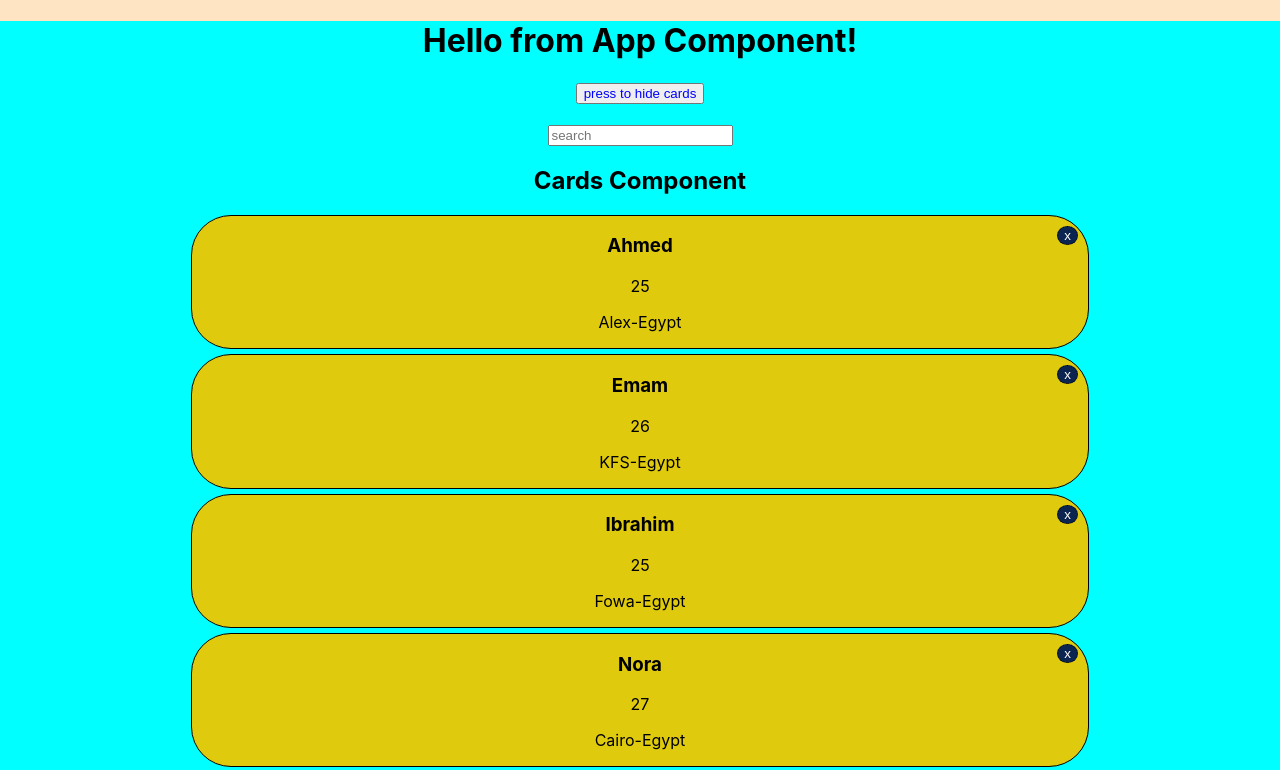
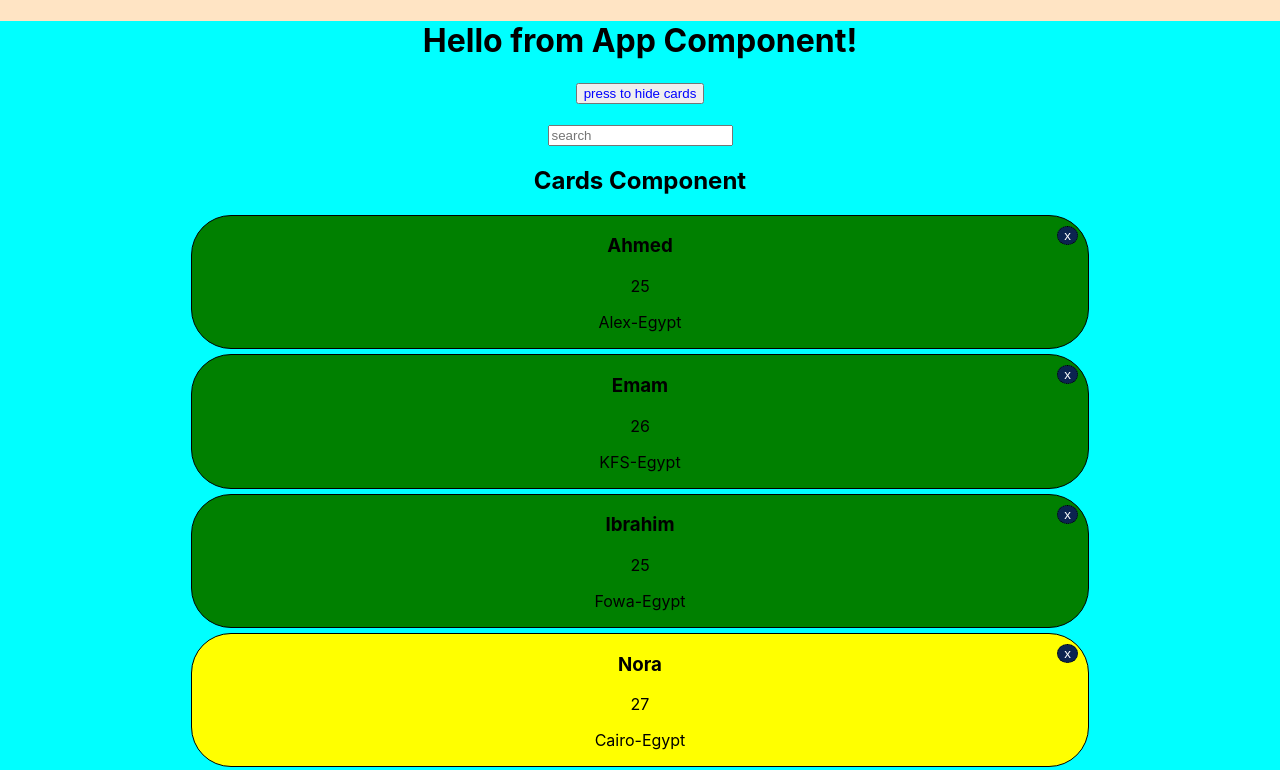
Before and after one commit to AhmedGhobashi/react-01, a React (Create React App) app: page / in a window 1280 px wide. Shown: the top 770 px of the page. Built offline with nearby package versions, Linux system fonts and the light colour scheme.

Commit message:
just added key on the list of cards

```diff
--- a/src/App/App.js
+++ b/src/App/App.js
@@ -33,6 +33,7 @@ function App() {
   // ### USE STATE ###
   const [state, setState] = useState([
     {
+      id: 1,
       name: "Ahmed",
       age: 25,
       address: "Alex-Egypt",
@@ -40,6 +41,7 @@ function App() {
       gender: "male",
     },
     {
+      id: 2,
       name: "Emam",
       age: 26,
       address: "KFS-Egypt",
@@ -47,6 +49,7 @@ function App() {
       gender: "male",
     },
     {
+      id: 3,
       name: "Ibrahim",
       age: 25,
       address: "Fowa-Egypt",
@@ -54,6 +57,7 @@ function App() {
       gender: "male",
     },
     {
+      id: 4,
       name: "Nora",
       age: 27,
       address: "Cairo-Egypt",
@@ -61,6 +65,7 @@ function App() {
       gender: "female",
     },
     {
+      id: 5,
       name: "Noor",
       age: 26,
       address: "Assuit-Egypt",
@@ -68,6 +73,7 @@ function App() {
       gender: "female",
     },
     {
+      id: 6,
       name: "Noreen",
       age: 28,
       address: "Cairo-Egypt",
@@ -83,23 +89,22 @@ function App() {
   const [theNames, setTheNames] = useState("");
 
   // // ### handling deleting ###
-  // const deleteItem = (e, clickedIndex)=>{
-  //     console.log(e, clickedIndex); // to test the clicked item and it's index
+  // const deleteItem = (e, selectedID)=>{
+  //     console.log(e, selectedID); // to test the clicked item and it's index
 
-  //     const itemsAfterDeleting = state.filter((el, el_Ind)=> clickedIndex !== el_Ind )
+  //     const itemsAfterDeleting = state.filter((el, el_Ind)=> selectedID !== el_Ind )
   //     console.log(itemsAfterDeleting); // to test
   //     setState(itemsAfterDeleting);
   //   }
 
 
-
   // ### Handling deleting the 2nd way ###:
-  const deleteItem = (e, clickedIndex) => {
+  const deleteItem = (e, selectedID) => {
     // we will use set state as a function ((and u  pass in it what we call "the previous state" the old state or the state coming from ascny opertation))
     setState((previousState) => {
       // return previousState; // if u didn't write this, this means u will destroy the state and u will get error just to test
 
-      return previousState.filter((el, idx) => idx !== clickedIndex);
+      return previousState.filter((el) => el.id !== selectedID);
     });
     console.log(state); // because state is async u will find the previous ones before deleting immediately.. because it's sync and setState is async.
   };
--- a/src/Components/Cards/Cards.css
+++ b/src/Components/Cards/Cards.css
@@ -1,6 +1,6 @@
 .card-body{
     margin-bottom: 5px;
-    background-color: rgb(223, 202, 13);
+    /* background-color: rgb(223, 202, 13); */
     border: 1px solid black;
     width: 70%;
     position: relative;
@@ -9,7 +9,7 @@
 }
 
 .card-body:hover{
-    background-color: rgb(241, 241, 239)
+    opacity: 0.75;
 }
 
 .cards-container{
--- a/src/Components/Cards/Cards.js
+++ b/src/Components/Cards/Cards.js
@@ -6,13 +6,14 @@ import styles from './Cards.css';
 const Cards = ({allMembers, deletedCard})=>{
 
   // ### NOTE: you pass the props frol parent to child, but you pass the handler function from the child to the parent ###
-    const membersCards = allMembers.map((el, idx)=>{
+    const membersCards = allMembers.map((el)=>{
     return (
-            <div className="card-body">
+
+            <div className="card-body" style= {{backgroundColor: el.gender === "male"? "green": "yellow" }} key={el.id}>
                 <h3>{el.name}</h3>
                 <p>{el.age}</p>
                 <p>{el.address}</p>
-                <button className="delete-card" onClick={(e)=>deletedCard(el, idx)}>x</button>
+                <button className="delete-card" onClick={(e)=>deletedCard(el, el.id)}>x</button>
             </div>
             );
     })
```
